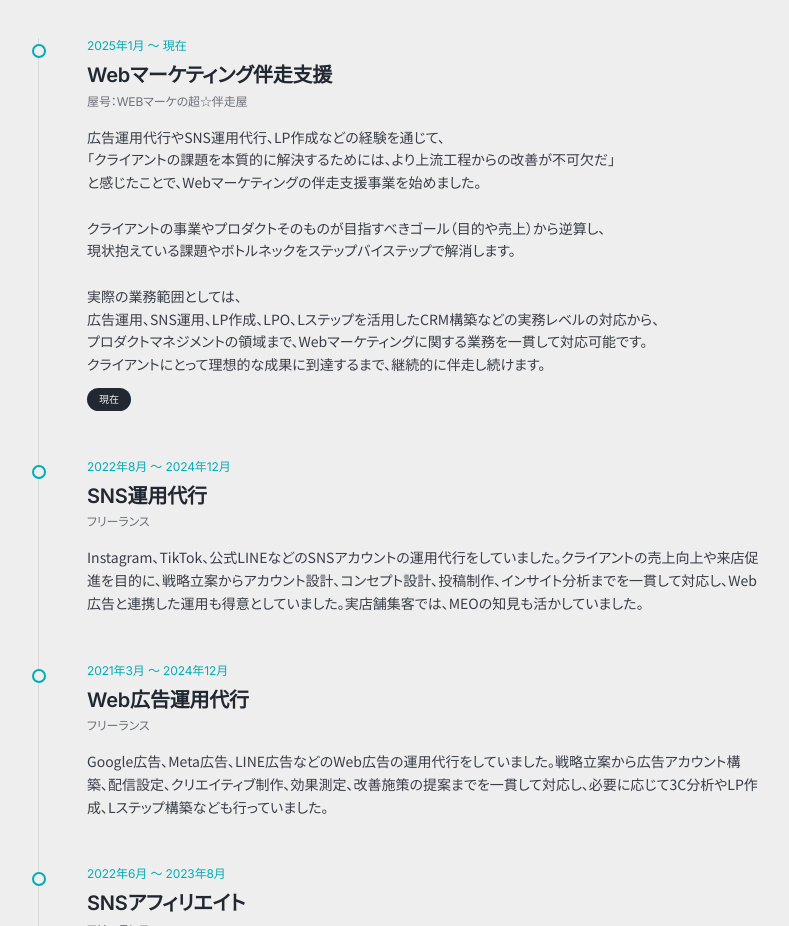
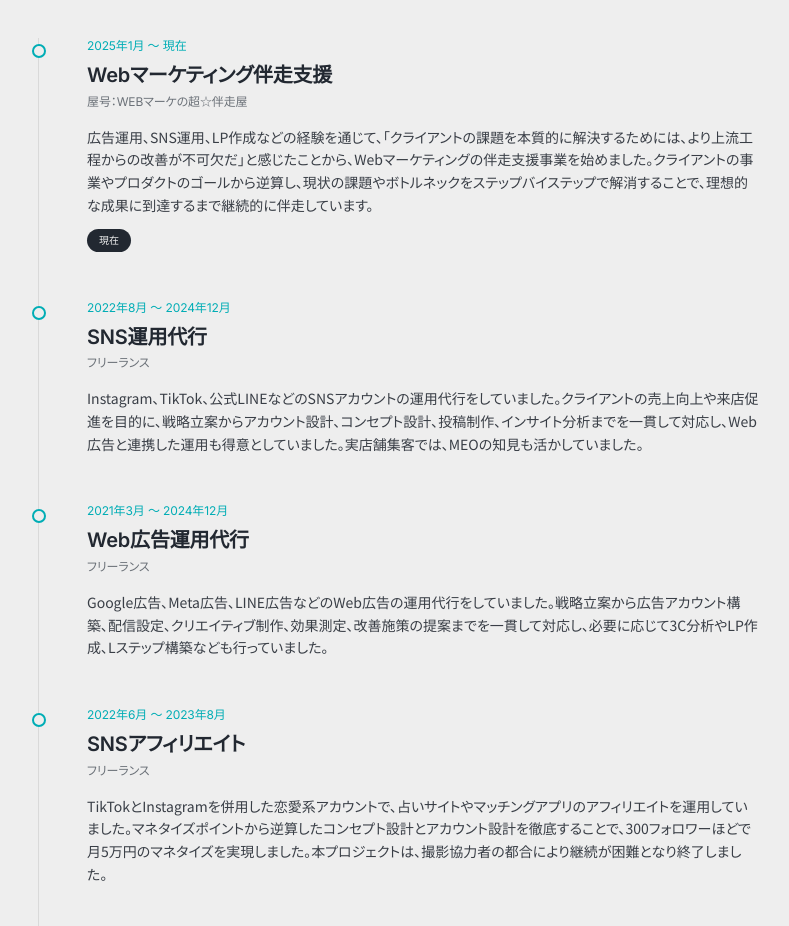
Before and after one commit to tomitayuto/portfolio-site, a Next.js app: page / in a window 1280 px wide. Shown: the part 6560-7486 px from the top of the page, without its empty margins (66-855 px from the left). Built offline with nearby package versions, Linux system fonts and the light colour scheme.

Commit message:
copy(Career): 現職（伴走支援）を思想軸に圧縮
業務範囲リストは「スキル・対応業務」セクションと被るため削除し、
「なぜ伴走支援を始めたか」の思想を主軸に再構成。

Co-Authored-By: Claude Opus 4.7 <noreply@anthropic.com>

```diff
--- a/app/data/site.ts
+++ b/app/data/site.ts
@@ -166,17 +166,7 @@ export const career = [
     period: "2025年1月 〜 現在",
     title: "Webマーケティング伴走支援",
     role: "屋号：WEBマーケの超☆伴走屋",
-    body: `広告運用代行やSNS運用代行、LP作成などの経験を通じて、
-「クライアントの課題を本質的に解決するためには、より上流工程からの改善が不可欠だ」
-と感じたことで、Webマーケティングの伴走支援事業を始めました。
-
-クライアントの事業やプロダクトそのものが目指すべきゴール（目的や売上）から逆算し、
-現状抱えている課題やボトルネックをステップバイステップで解消します。
-
-実際の業務範囲としては、
-広告運用、SNS運用、LP作成、LPO、Lステップを活用したCRM構築などの実務レベルの対応から、
-プロダクトマネジメントの領域まで、Webマーケティングに関する業務を一貫して対応可能です。
-クライアントにとって理想的な成果に到達するまで、継続的に伴走し続けます。`,
+    body: `広告運用、SNS運用、LP作成などの経験を通じて、「クライアントの課題を本質的に解決するためには、より上流工程からの改善が不可欠だ」と感じたことから、Webマーケティングの伴走支援事業を始めました。クライアントの事業やプロダクトのゴールから逆算し、現状の課題やボトルネックをステップバイステップで解消することで、理想的な成果に到達するまで継続的に伴走しています。`,
   },
   {
     period: "2022年8月 〜 2024年12月",
```
